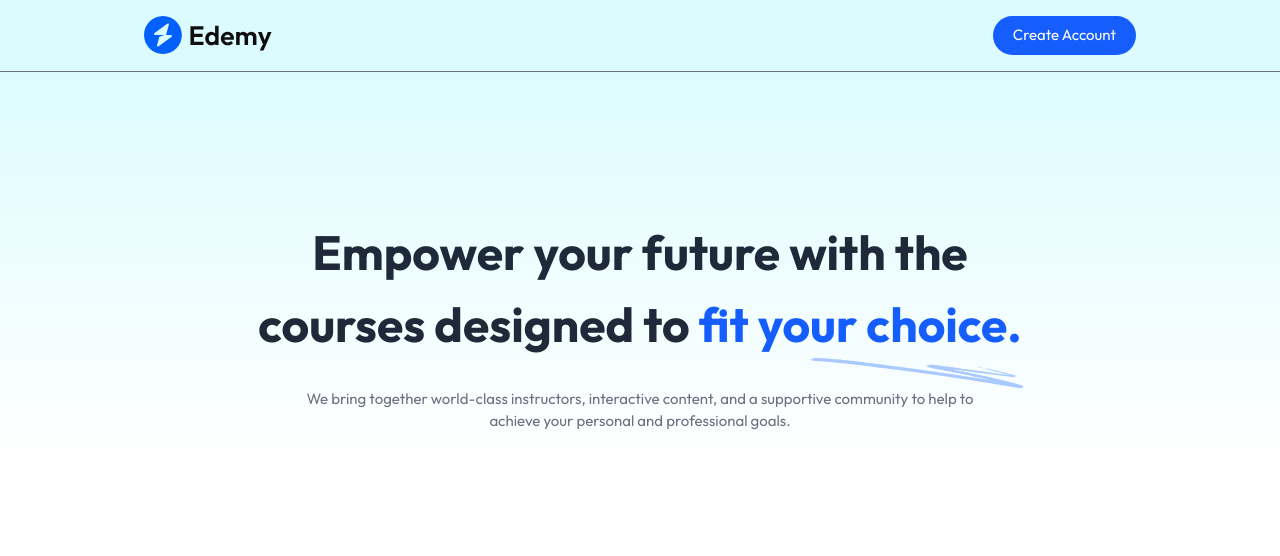
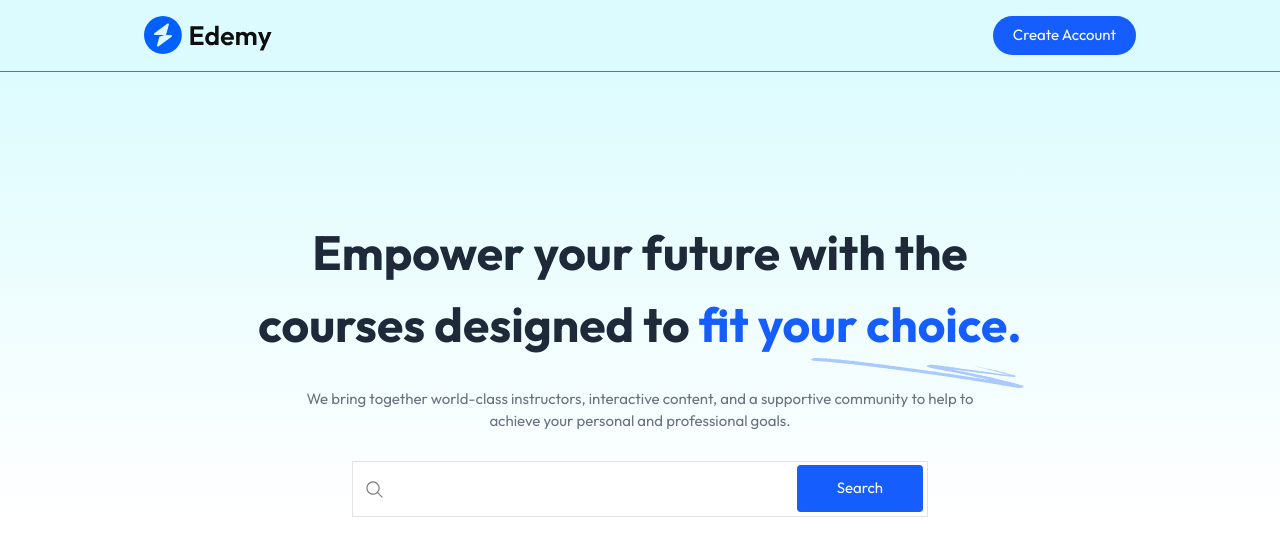
Before and after one commit to Eshwarmanupati/LMS, a React (Vite) app in the folder client/: page / in a window 1280 px wide. Shown: the top 556 px of the page. Built offline with nearby package versions, Linux system fonts and the light colour scheme; no server answers.

Commit message:
Updated hero section added search component

```diff
--- a/client/src/components/student/Hero.jsx
+++ b/client/src/components/student/Hero.jsx
@@ -1,5 +1,6 @@
 import React from 'react'
 import { assets } from '../../assets/assets'
+import SearchBar from './SearchBar'
 
 const Hero = () => {
   return (
@@ -12,6 +13,7 @@
 
         <p className='md:hidden text-gray-500 max-w-sm mx-auto'>We bring together world-class instructors to help you achieve your professional goals.</p>
 
+        <SearchBar/>
     </div>
   )
 }
--- a/client/src/components/student/SearchBar.jsx
+++ b/client/src/components/student/SearchBar.jsx
@@ -1,13 +1,24 @@
-import React from 'react'
+import React,{ useState } from 'react'
+import { assets } from '../../assets/assets'
+import { data, useNavigate } from 'react-router-dom'
 
-const Searchbar = () => {
+const SearchBar = ({data}) => {
+
+  const navigate = useNavigate()
+  const [input, setInput] = useState(data ? data : ' ')
+
+  const onSearchHandler = (e) => {
+    e.preventDefault()
+    navigate('/course-list/' + input)
+  }
+
   return (
-    <div>
-      <h1>
-        SearchBar
-      </h1>
-    </div>
+    <form onSubmit={onSearchHandler} className='max-w-xl w-full md:h-14 h-12 flex items-center bg-white border border-gray-500/20'>
+      <img src={assets.search_icon} alt='search_icon' className='md:w-auto w-10 px-3'/>
+      <input onChange={e => setInput(e.target.value)} value={input} type='text' placeholder='Search for courses' className='w-full h-full outline-none text-gray-500/80 '/>
+      <button type='submit' className='bg-blue-600 rounded text-white md:px-10 px-7 md:py-3 py-2 mx-1'>Search</button>
+    </form>
   )
 }
 
-export default Searchbar
+export default SearchBar
```
